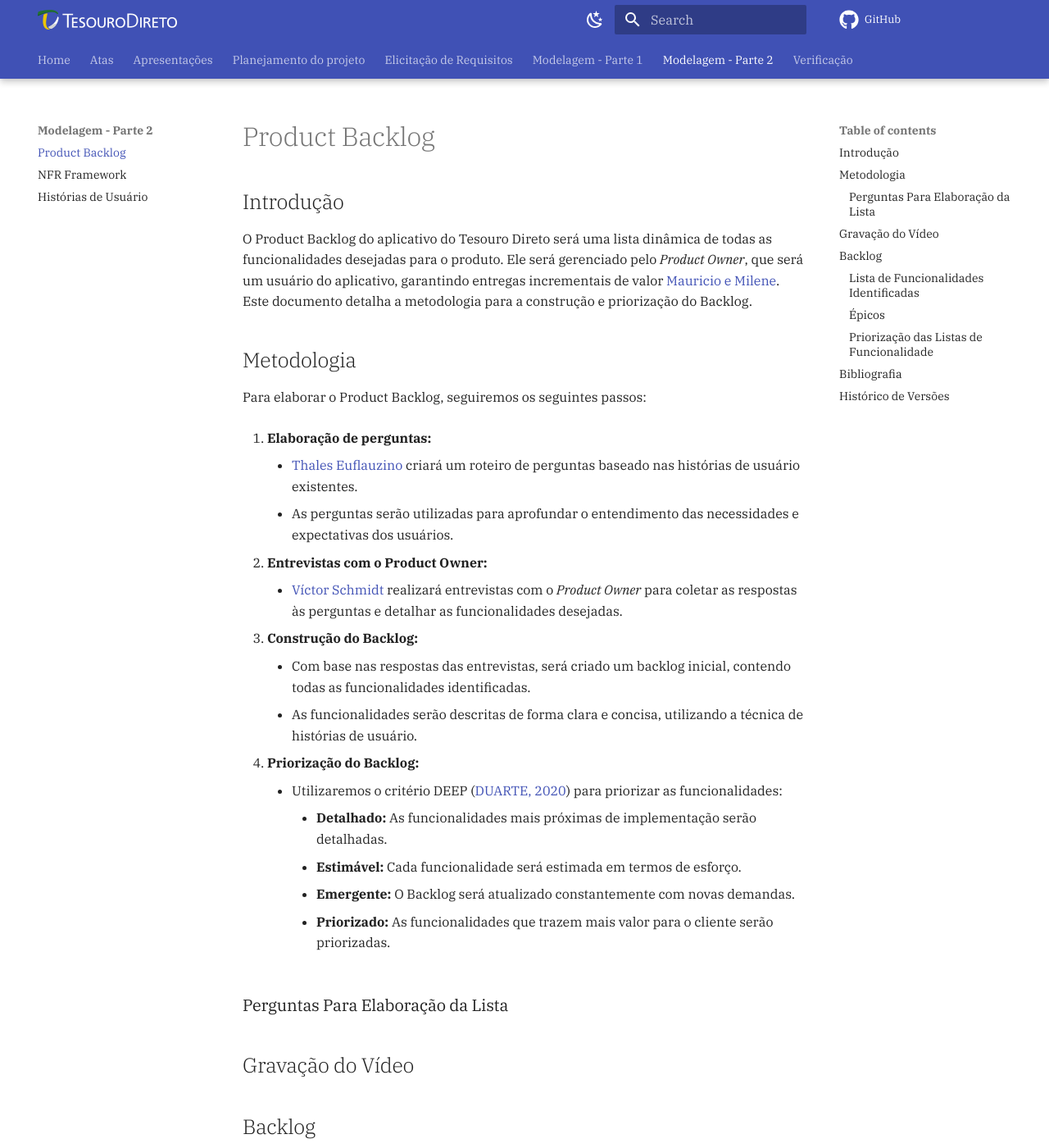
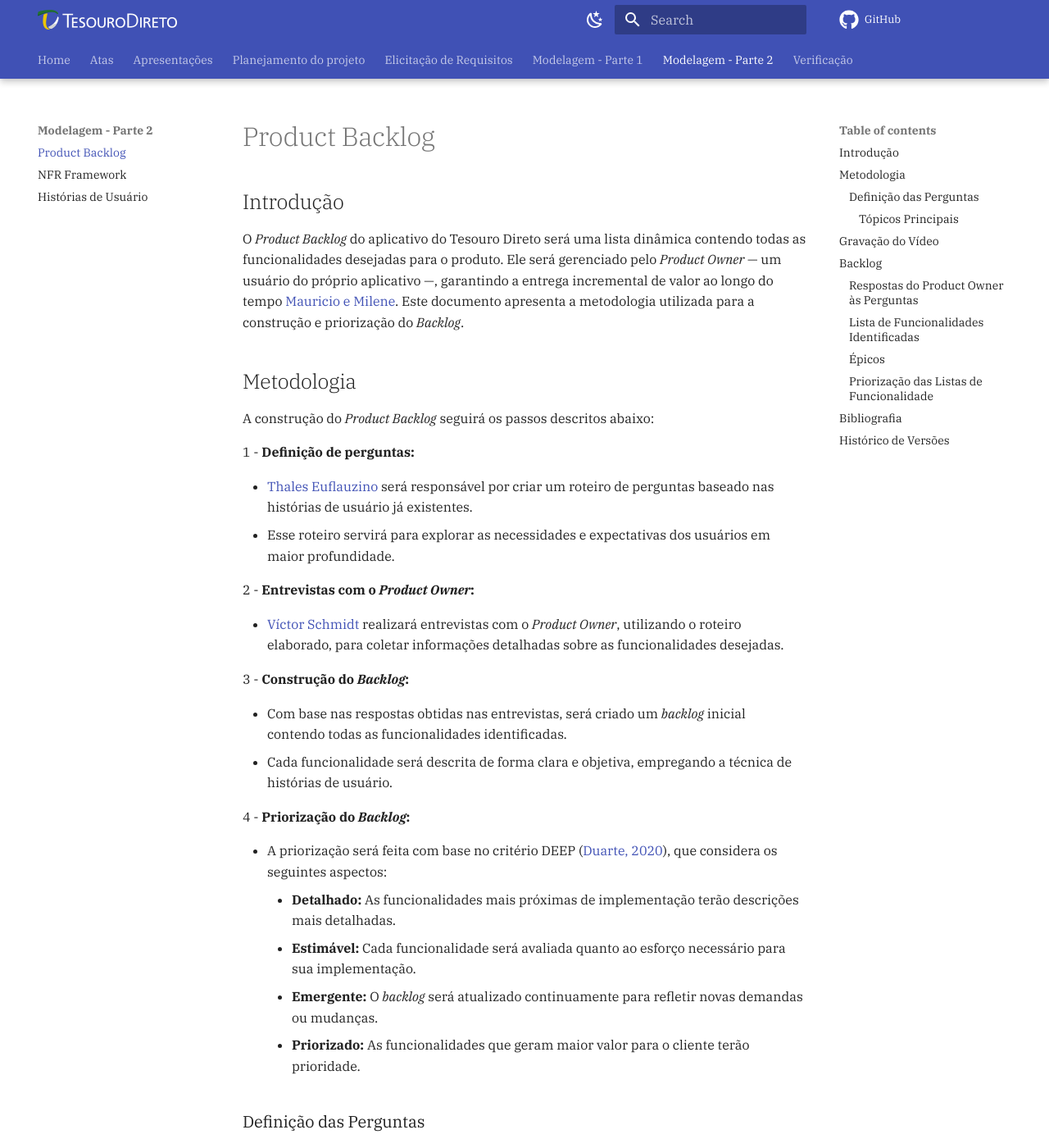
Before and after one commit to Requisitos-de-Software/2024.2-Grupo05, an MkDocs documentation site: the page built from docs/modelagem-pt2/backlog.md, in a window 1280 px wide and 1400 px high. Shown: the whole window at 82% size. Built offline with MkDocs 1.6.1 and Material for MkDocs 9.7.7, drawn with Linux system fonts in a browser that asks for light colours; comment, search, counter and statistics services are not loaded; some of the changed text lies outside the part shown.

Commit message:
adicionando documentos e alterações feitas na aula com Thales

```diff
--- a/docs/modelagem-pt2/backlog.md
+++ b/docs/modelagem-pt2/backlog.md
@@ -1,36 +1,72 @@
 # Product Backlog
 ## Introdução
 
-O Product Backlog do aplicativo do Tesouro Direto será uma lista dinâmica de todas as funcionalidades desejadas para o produto. Ele será gerenciado pelo _Product Owner_, que será um usuário do aplicativo, garantindo entregas incrementais de valor [Mauricio e Milene](#REF1). Este documento detalha a metodologia para a construção e priorização do Backlog.
+O *Product Backlog* do aplicativo do Tesouro Direto será uma lista dinâmica contendo todas as funcionalidades desejadas para o produto. Ele será gerenciado pelo *Product Owner* — um usuário do próprio aplicativo —, garantindo a entrega incremental de valor ao longo do tempo [Mauricio e Milene](#REF1). Este documento apresenta a metodologia utilizada para a construção e priorização do *Backlog*.
 
 ## Metodologia
 
-Para elaborar o Product Backlog, seguiremos os seguintes passos:
+A construção do *Product Backlog* seguirá os passos descritos abaixo:
 
-1. **Elaboração de perguntas:**
-    * [Thales Euflauzino]([https://github.com/thaleseuflauzino](https://github.com/thaleseuflauzino)) criará um roteiro de perguntas baseado nas histórias de usuário existentes.
-    * As perguntas serão utilizadas para aprofundar o entendimento das necessidades e expectativas dos usuários.
+1 - **Definição de perguntas:**
 
-2. **Entrevistas com o Product Owner:**
-    * [Víctor Schmidt]([https://github.com/moonshinerd](https://github.com/moonshinerd)) realizará entrevistas com o _Product Owner_ para coletar as respostas às perguntas e detalhar as funcionalidades desejadas.
+   - [Thales Euflauzino](https://github.com/thaleseuflauzino) será responsável por criar um roteiro de perguntas baseado nas histórias de usuário já existentes.
+   - Esse roteiro servirá para explorar as necessidades e expectativas dos usuários em maior profundidade.
 
-3. **Construção do Backlog:**
-    * Com base nas respostas das entrevistas, será criado um backlog inicial, contendo todas as funcionalidades identificadas.
-    * As funcionalidades serão descritas de forma clara e concisa, utilizando a técnica de histórias de usuário.
+2 - **Entrevistas com o *Product Owner*:**
 
-4. **Priorização do Backlog:**
-    * Utilizaremos o critério DEEP ([DUARTE, 2020](#REF2)) para priorizar as funcionalidades:
-        * **Detalhado:** As funcionalidades mais próximas de implementação serão detalhadas.
-        * **Estimável:** Cada funcionalidade será estimada em termos de esforço.
-        * **Emergente:** O Backlog será atualizado constantemente com novas demandas.
-        * **Priorizado:** As funcionalidades que trazem mais valor para o cliente serão priorizadas.
+   - [Víctor Schmidt](https://github.com/moonshinerd) realizará entrevistas com o *Product Owner*, utilizando o roteiro elaborado, para coletar informações detalhadas sobre as funcionalidades desejadas.
 
+3 - **Construção do *Backlog*:**
 
-### Perguntas Para Elaboração da Lista
+   - Com base nas respostas obtidas nas entrevistas, será criado um *backlog* inicial contendo todas as funcionalidades identificadas.
+   - Cada funcionalidade será descrita de forma clara e objetiva, empregando a técnica de histórias de usuário.
+
+4 - **Priorização do *Backlog*:**
+
+   - A priorização será feita com base no critério DEEP ([Duarte, 2020](#REF2)), que considera os seguintes aspectos:
+     - **Detalhado:** As funcionalidades mais próximas de implementação terão descrições mais detalhadas.
+     - **Estimável:** Cada funcionalidade será avaliada quanto ao esforço necessário para sua implementação.
+     - **Emergente:** O *backlog* será atualizado continuamente para refletir novas demandas ou mudanças.
+     - **Priorizado:** As funcionalidades que geram maior valor para o cliente terão prioridade.
+
+### Definição das Perguntas
+
+A construção do *Product Backlog* será realizada antes da elaboração das histórias de usuário, permitindo uma visão ampla das funcionalidades e necessidades do produto. O roteiro de perguntas será organizado em tópicos principais, com um link para o documento completo contendo todas as perguntas detalhadas.
+
+- [Acesse aqui o PDF com as perguntas completas](../assets/modelagem/backlog/Perguntas%20BACKLOG.pdf)
+
+#### Tópicos Principais
+
+**Específicas**
+
+   - Quais tipos de títulos e informações serão exibidos?
+   - Como o aplicativo lidará com diferentes prazos de vencimento?
+
+**Processo de Compra**
+
+   - Quais serão as etapas e limites do processo de compra?
+   - Como o aplicativo lidará com agendamentos e pagamentos?
+
+**Usabilidade**
+
+   - Haverá recursos de personalização ou suporte educativo?
+   - Como o app ajudará na escolha e acompanhamento de investimentos?
+
+**Segurança**
+
+   - Quais medidas serão tomadas para proteger dados e garantir a privacidade?
+   - Como será a autenticação e segurança nas transações?
+
+**Acessibilidade**
+
+* O aplicativo terá suporte a leitores de tela e temas acessíveis?
+* Quais outras funcionalidades de acessibilidade serão implementadas?
 
 ## Gravação do Vídeo
 
 ## Backlog
+### Respostas do _Product Owner_ às Perguntas
+- [Acesse aqui o PDF com as respostas completas](../assets/modelagem/backlog/Respostas%20BACKLOG.pdf)
 
 ### Lista de Funcionalidades Identificadas
 Essa lista já deve conter o épicos que serão especificados a seguir
```
Also changed, not shown: 2 other files.
